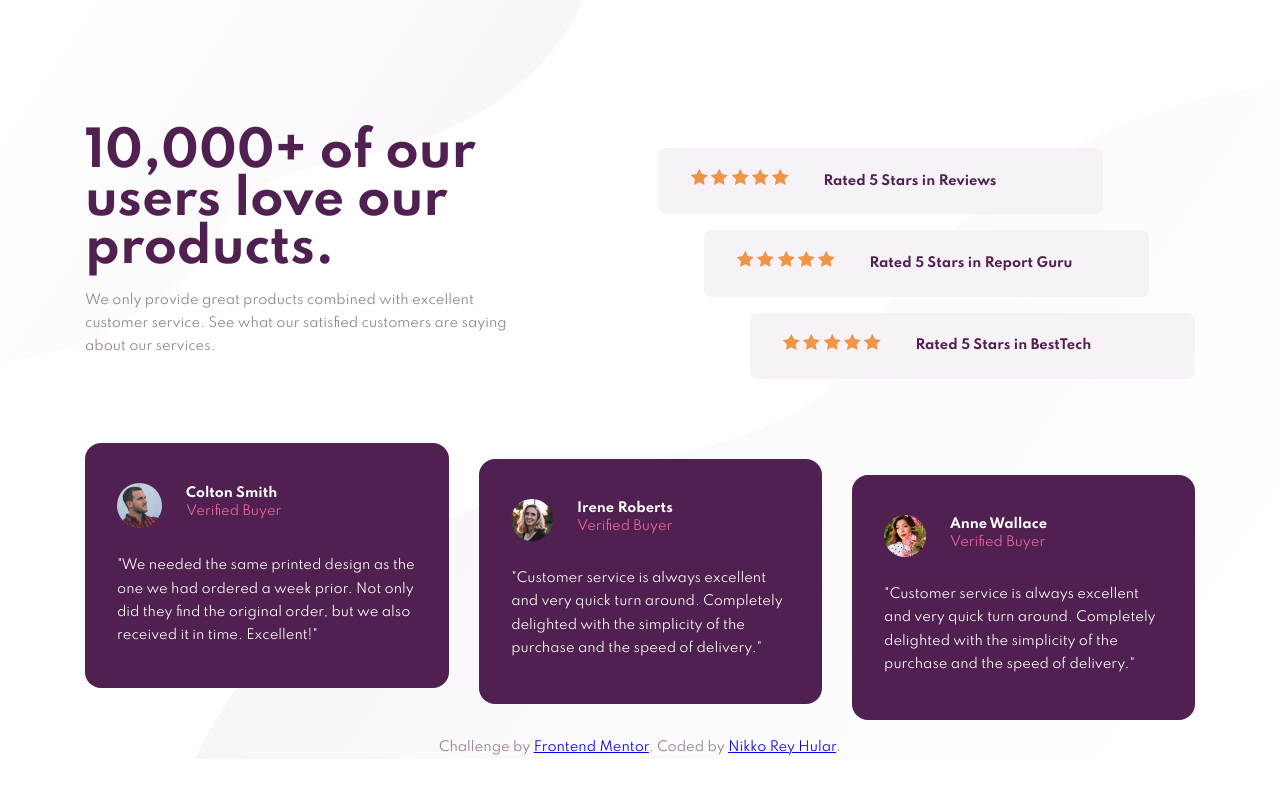
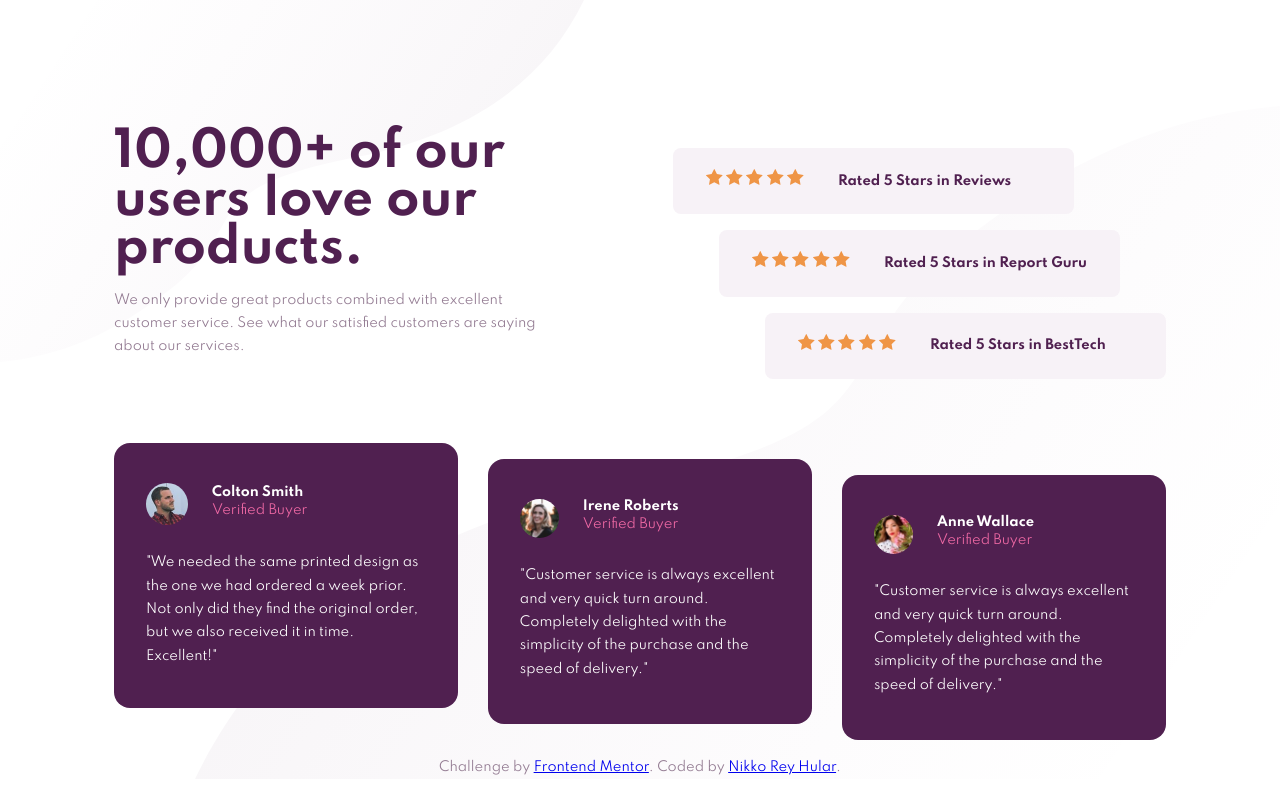
Before and after one commit to Nikkorey/Social_Proof_Section, a plain HTML site: page index.html in a window 1280 px wide. Drawn offline with Linux system fonts and the light colour scheme.

Commit message:
setting a max-width for the card and reviews

```diff
--- a/styles.css
+++ b/styles.css
@@ -86,7 +86,7 @@ body {
 .container {
   margin: 0 auto;
   padding: 0 1.5rem;
-  max-width: 1110px;
+  max-width: 768px;
 }
 
 .flow-content > * + * {
@@ -187,9 +187,8 @@ footer {
       url(images/bg-pattern-bottom-desktop.svg);
     background-position: top left, bottom right;
   }
-
   .container {
-    padding: 0;
+    max-width: 1100px;
   }
 
   .header {
@@ -223,10 +222,6 @@ footer {
     transform: translateY(2rem);
   }
 
-  .reviews {
-    width: 445px;
-  }
-
   .reviews__wrapper {
     display: flex;
     align-items: center;
@@ -244,3 +239,9 @@ footer {
     transform: translateX(-2.875rem);
   }
 }
+
+@media (min-width: 1440px) {
+  .container {
+    padding: 0;
+  }
+}
```
